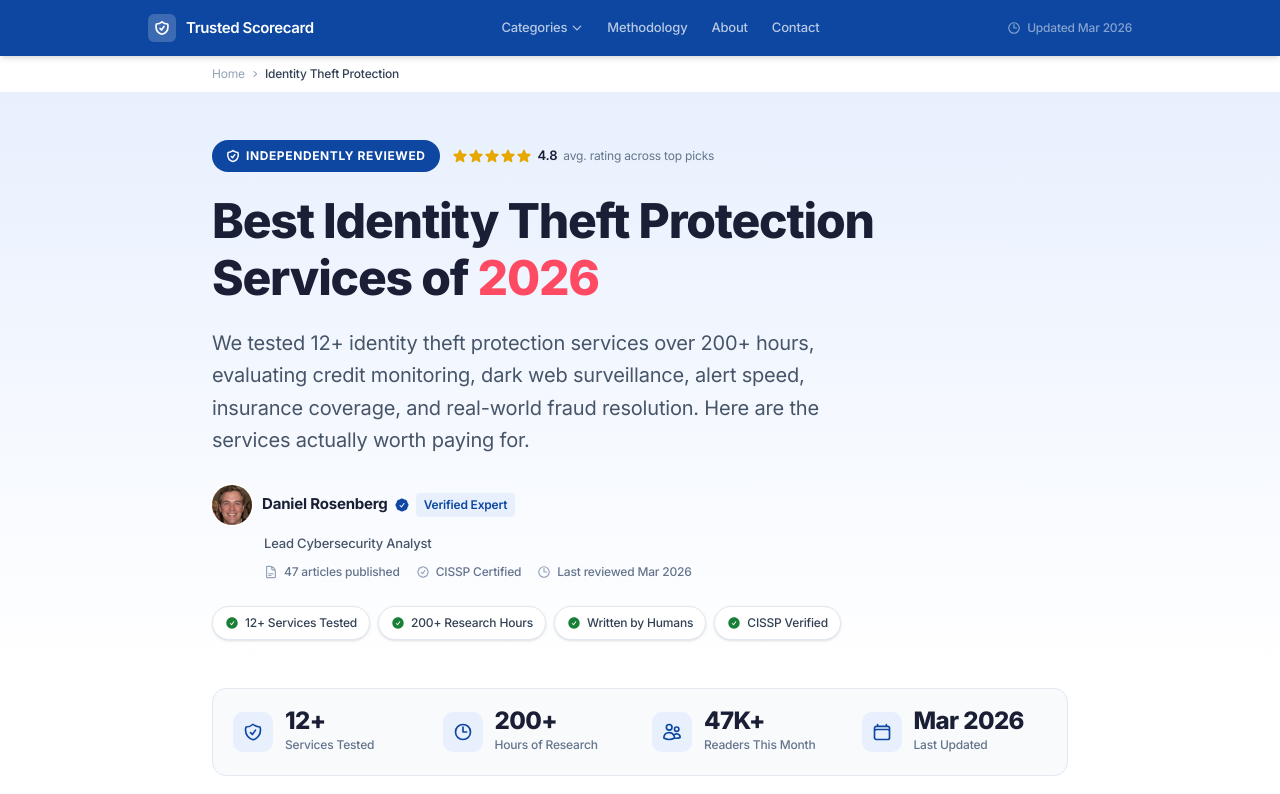
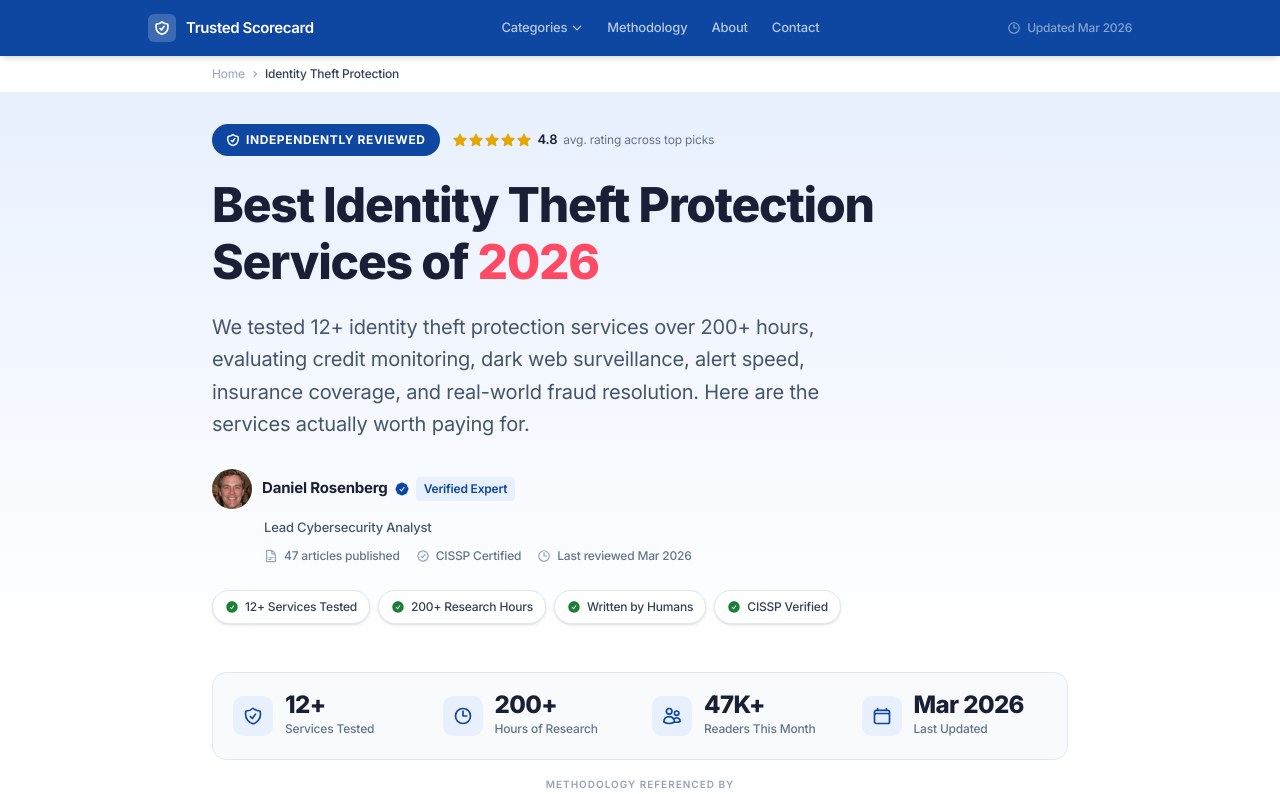
Before and after one commit to jsg4/security-verdict, a Next.js app: page /identity-protection in a window 1280 px wide. Shown: the top 794 px of the page. Built offline with nearby package versions, Linux system fonts and the light colour scheme.

Commit message:
fix: reduce CategoryHero top padding for tighter breadcrumb-to-hero flow

```diff
--- a/components/CategoryHero.tsx
+++ b/components/CategoryHero.tsx
@@ -3,7 +3,7 @@
 
 export default function CategoryHero({ config }: { config: CategoryConfig }) {
   return (
-    <section className="bg-gradient-to-b from-[var(--primary-light)] to-white pt-8 pb-6 md:pt-12 md:pb-8">
+    <section className="bg-gradient-to-b from-[var(--primary-light)] to-white pt-4 pb-6 md:pt-8 md:pb-8">
       <div className="max-w-[var(--content-width)] mx-auto px-5">
         {/* Independently Reviewed badge + aggregate rating */}
         <div className="flex flex-wrap items-center gap-3 mb-5">
```
